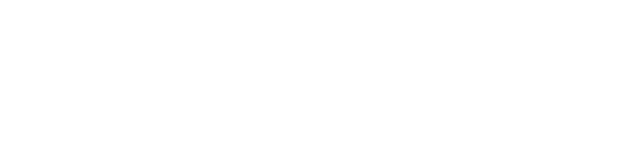
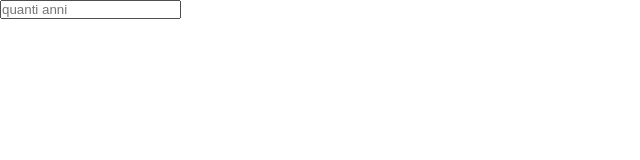
Before and after one commit to SabrinaGiancaspr/js-biglietto-treno-form, a plain HTML site: page index.html in a window 1280 px wide. Shown: the whole page, without its empty margins (0-640 px from the left). Drawn offline with Linux system fonts and the light colour scheme.

Commit message:
edit readme.md

```diff
--- a/index.html
+++ b/index.html
@@ -10,7 +10,14 @@
   <title>tenitlay</title>
 </head>
 <body>
-
+  <div>
+    <input
+      type="text"
+      name="age"
+      id="age"
+      placeholder="quanti anni"
+    />
+  </div>
 
   <script src="./js/app.js"></script>
 </body>
--- a/js/app.js
+++ b/js/app.js
@@ -0,0 +1 @@
+// età utente
```
Also changed, not shown: 1 other file.
